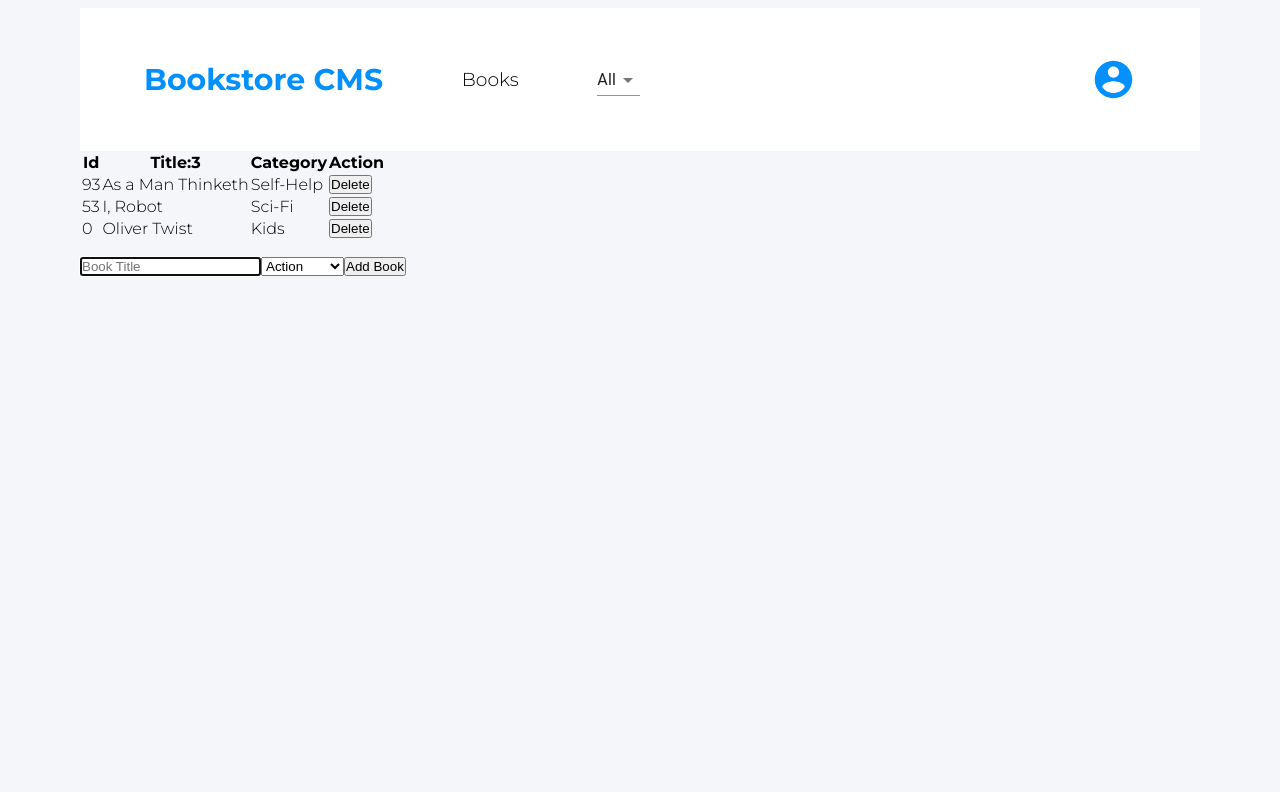
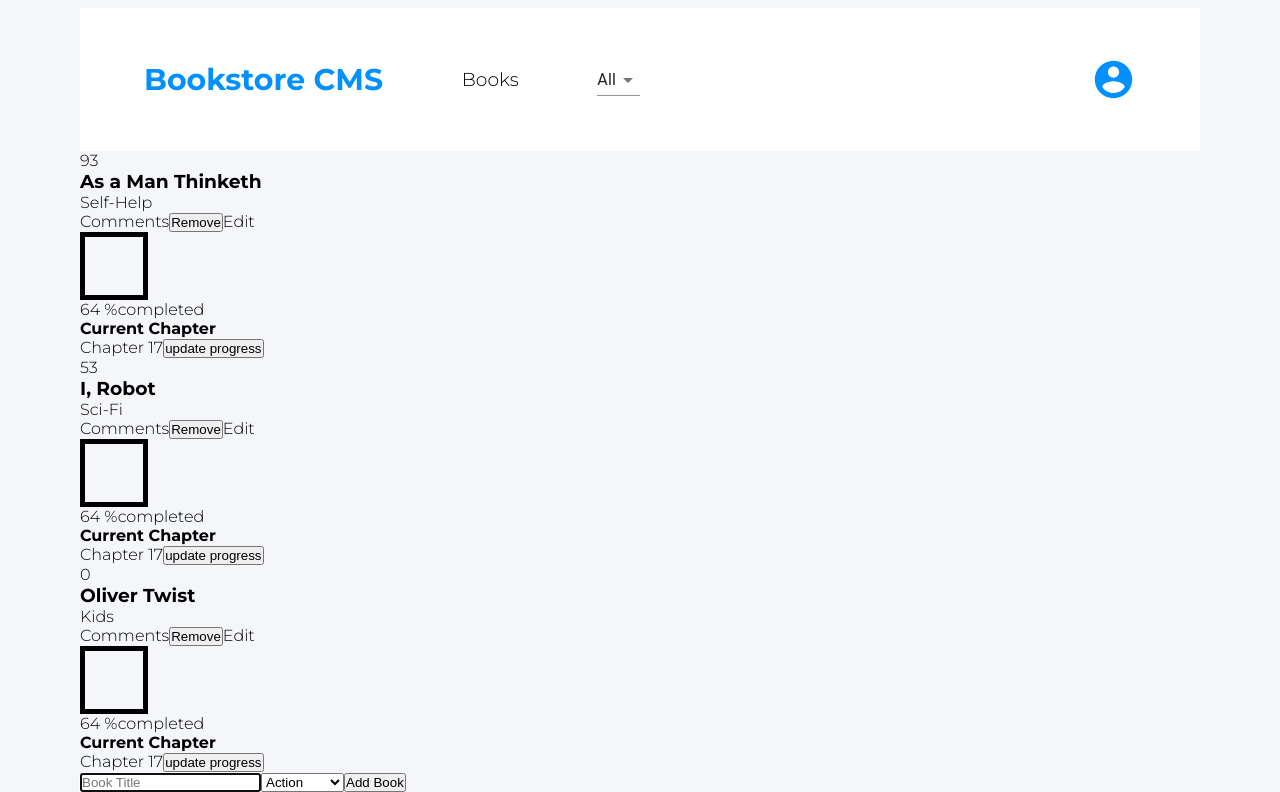
Before and after one commit to temesghentekeste/react-redux-magic-books, a React (Create React App) app: page / in a window 1280 px wide. Shown: the part 141-933 px from the top of the page. Before the commit the page ends 800 px from the top, so only its background shows below. Built offline with nearby package versions, Linux system fonts and the light colour scheme.

Commit message:
Change books list from table layout to cards

```diff
--- a/src/components/Book.js
+++ b/src/components/Book.js
@@ -3,16 +3,34 @@ import PropTypes from 'prop-types';
 const Book = ({ book, handleRemoveBook }) => {
   const { id, title, category } = book;
   return (
-    <tr>
-      <td>{id}</td>
-      <td>{title}</td>
-      <td>{category}</td>
-      <td>
-        <button type="submit" onClick={() => handleRemoveBook(book)}>
-          Delete
-        </button>
-      </td>
-    </tr>
+    <card className="bookCard">
+      <div className="bookCard__basicInfo">
+        <span className="bookCard__basicInfo-category">{id}</span>
+        <h3 className="bookCard__basicInfo-title">{title}</h3>
+        <span className="bookCard__basicInfo-user">{category}</span>
+        <div className="bookCard__basicInfo-actions">
+          <span>Comments</span>
+          <button type="submit" onClick={() => handleRemoveBook(book)}>
+            Remove
+          </button>
+          <span>Edit</span>
+        </div>
+      </div>
+
+      <div className="bookCard__progress">
+        <div className="Oval-2" />
+        <div>
+          <span>64 %</span>
+          <span>completed</span>
+        </div>
+      </div>
+
+      <div className="bookCard__currentChapter">
+        <h4>Current Chapter</h4>
+        <span>Chapter 17</span>
+        <button type="submit">update progress</button>
+      </div>
+    </card>
   );
 };
 
--- a/src/containers/BooksList.js
+++ b/src/containers/BooksList.js
@@ -25,29 +25,10 @@ const BooksList = ({ books, deleteBook, filter, filterBooks }) => {
   return (
     <div className="books">
       <CategoryFilter filterChange={handleFilterChange} />
-      <div className="bookList">
-        <table>
-          <thead>
-            <tr>
-              <th>Id</th>
-              <th>
-                Title:
-                {books.length}
-              </th>
-              <th>Category</th>
-              <th>Action</th>
-            </tr>
-          </thead>
-          <tbody>
-            {filteredBooks.map((book) => (
-              <Book
-                book={book}
-                key={book.id}
-                handleRemoveBook={handleRemoveBook}
-              />
-            ))}
-          </tbody>
-        </table>
+      <div className="books__list">
+        {filteredBooks.map((book) => (
+          <Book book={book} key={book.id} handleRemoveBook={handleRemoveBook} />
+        ))}
       </div>
     </div>
   );
--- a/src/index.css
+++ b/src/index.css
@@ -48,3 +48,16 @@ body {
   width: 45px;
   color: #0290ff;
 }
+
+.Oval-2 {
+  width: 68px;
+  height: 68px;
+  border-style: solid;
+  border-width: 5px;
+  border-image-source: linear-gradient(
+    to bottom,
+    var(--medium-blue),
+    var(--dodger-blue)
+  );
+  border-image-slice: 1;
+}
```
